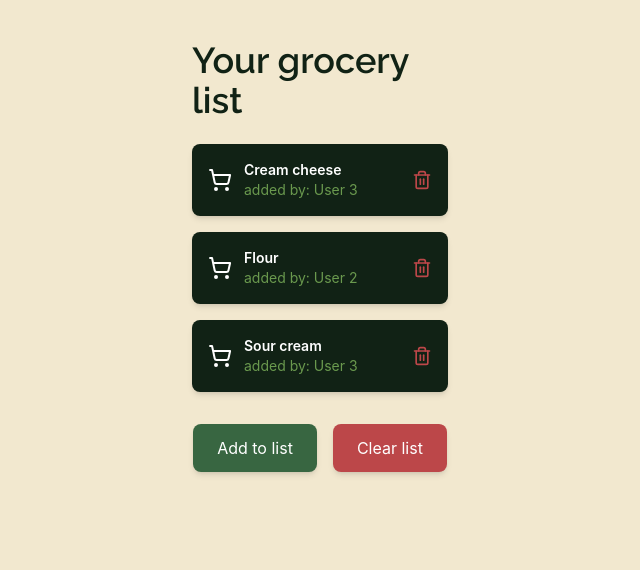
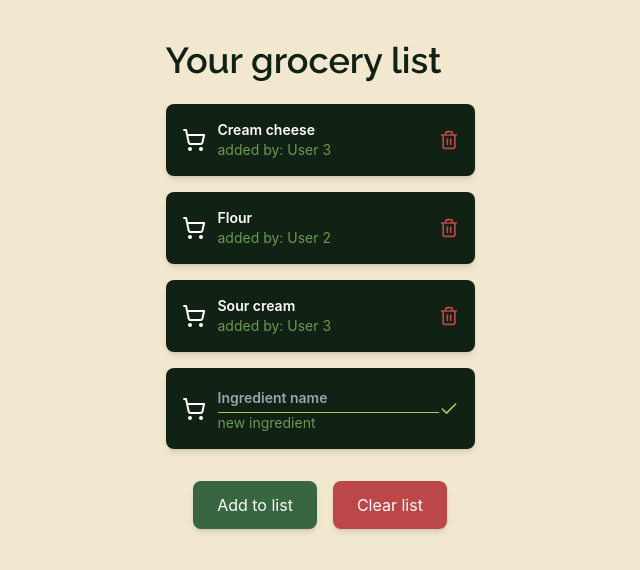
Before and after one commit to Alexia-Crisan/PlateMate, a React (Create React App) app in the folder frontend/: page /list in a window 1280 px wide. Both pictures are taken after a click on the button "Add to list". Shown: the top 570 px of the page, without its empty margins (320-960 px from the left). Built offline with nearby package versions, Linux system fonts and the light colour scheme.

Commit message:
add to list feature added

```diff
--- a/frontend/src/components/LineItem.jsx
+++ b/frontend/src/components/LineItem.jsx
@@ -5,6 +5,8 @@ export default function LineItem({
   bottomText,
   leftIcon: LeftIcon,
   rightIcon: RightIcon,
+  rightColorIcon,
+  rightColorIconHover,
   onRightIconClick
 }) {
   return (
@@ -20,10 +22,9 @@ export default function LineItem({
           </div>
       </div>
 
-      {RightIcon &&
-      (
-        <button onClick={onRightIconClick} aria-label={`Delete ${title}`}>
-          <RightIcon className="w-5 h-5 text-ored-500 hover:text-ored-600" />
+      {RightIcon && (
+        <button onClick={onRightIconClick} aria-label={`Action ${title}`}>
+          <RightIcon className={`w-5 h-5 ${rightColorIcon} ${rightColorIconHover}`} />
         </button>
       )}
      </div>
--- a/frontend/src/pages/GroceryList.js
+++ b/frontend/src/pages/GroceryList.js
@@ -1,5 +1,5 @@
 import { useState } from "react";
-import { ShoppingCart, Trash2 } from "lucide-react";
+import { ShoppingCart, Trash2, Check} from "lucide-react";
 import LineItem from '../components/LineItem';
 
 export default function GroceryListPage() {
@@ -9,12 +9,33 @@ export default function GroceryListPage() {
     { id: 3, name: "Sour cream", user: "User 3" },
   ]);
 
+  const [addingItem, setAddingItem] = useState(null);
+
   const handleDelete = (id) => {
     setItems(items.filter((item) => item.id !== id));
   };
 
   const handleClear = () => {
     setItems([]);
+    setAddingItem(null);
+  };
+
+  const handleAddClick = () => {
+    if (addingItem) return;
+
+    const newId = items.length ? items[items.length - 1].id + 1 : 1;
+    setAddingItem({ id: newId, name: "", saved: false });
+  };
+
+  const handleInputChange = (e) => {
+    setAddingItem({ ...addingItem, name: e.target.value });
+  };
+
+  const handleSaveNewItem = () => {
+    if (!addingItem.name.trim()) return;
+
+    setItems([...items, { ...addingItem, saved: true, user: "User 3" }]);
+    setAddingItem(null);
   };
 
   return (
@@ -30,13 +51,48 @@ export default function GroceryListPage() {
               bottomText={`added by: ${item.user}`}
               leftIcon={ShoppingCart}
               rightIcon={Trash2}
+              rightColorIcon="text-ored-500"
+              rightColorIconHover="hover:text-ored-600"
               onRightIconClick={() => handleDelete(item.id)}
             />
           ))}
+
+          {addingItem && (
+            <LineItem
+              key={addingItem.id}
+              title={
+                <input
+                  type="text"
+                  value={addingItem.name}
+                  onChange={handleInputChange}
+                  placeholder="Ingredient name"
+                  className="border-b focus:outline-none"
+                  autoFocus
+                  style={{
+                    backgroundColor: "transparent",
+                    border: "none",
+                    borderBottom: "1px solid #A7C957",
+                    outline: "none",
+                    padding: "4px 0",
+                    color: "inherit",
+                    fontSize: "inherit",
+                  }}
+                />
+              }
+              bottomText="new ingredient"
+              leftIcon={ShoppingCart}
+              rightIcon={Check}
+              rightColorIcon="text-ogreen-300"
+              rightColorIconHover="hover:text-ogreen-400"
+              onRightIconClick={handleSaveNewItem}
+            />
+          )}
         </div>
 
         <div className="flex justify-center space-x-4 mt-8">
-          <button className="px-6 py-3 rounded-lg shadow-md bg-ogreen-500 text-white hover:bg-ogreen-600 active:bg-ogreen-700">
+          <button
+            onClick={handleAddClick}
+            className="px-6 py-3 rounded-lg shadow-md bg-ogreen-500 text-white hover:bg-ogreen-600 active:bg-ogreen-700">
             Add to list
           </button>
 
```
